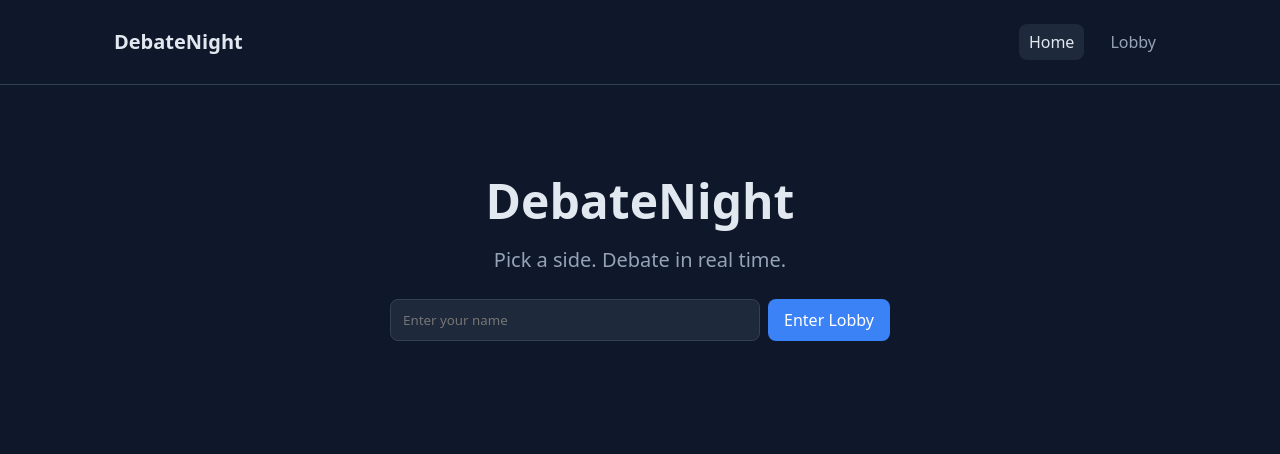
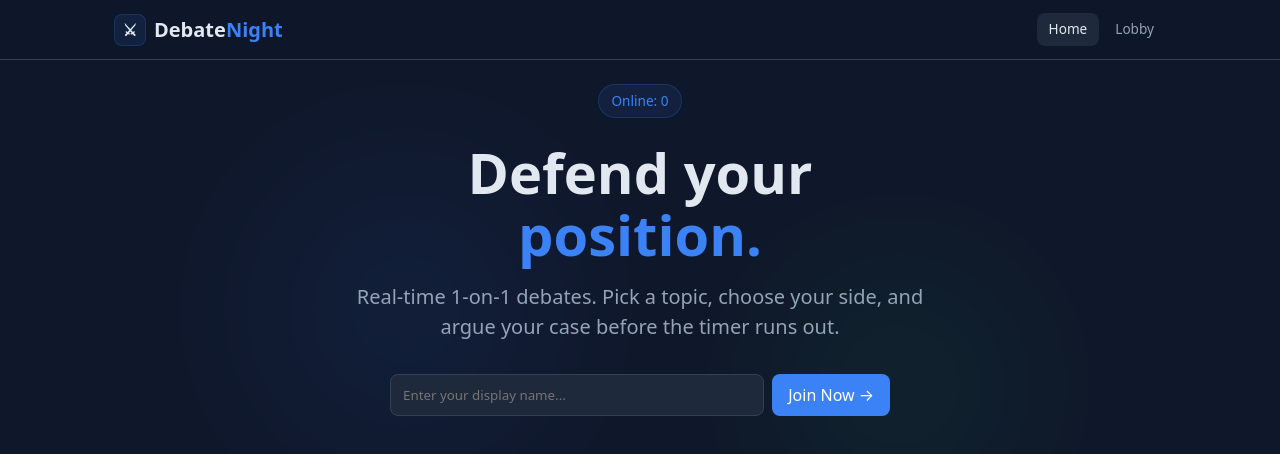
Before and after one commit to Tom14580/DebateNight, a React (Vite) app in the folder client/: page / in a window 1280 px wide. Shown: the top 454 px of the page. Built offline with nearby package versions, Linux system fonts and the light colour scheme; no server answers.

Commit message:
UI Update

```diff
--- a/client/src/components/Chat/MessageBubble.jsx
+++ b/client/src/components/Chat/MessageBubble.jsx
@@ -9,8 +9,14 @@ export default function MessageBubble({
   messageUserId,
 }) {
   const isMine = myUserId == messageUserId;
+  const sideClass = side === "For" ? "message-for" : "message-against";
 
-  const sideClass = side === "For" ? "message-for" : "message-against";
+
+  const formatTime = (timestamp) => {
+    if (!timestamp) return "Invalid time";
+    const date = new Date(Number(timestamp));
+    return isNaN(date.getTime()) ? "Invalid time" : date.toLocaleTimeString([], { hour: '2-digit', minute: '2-digit' });
+  };
 
   return (
     <div className={`message-row ${isMine ? "theirs" : "mine"}`}>
@@ -23,7 +29,7 @@ export default function MessageBubble({
         <div className="message-text">{text}</div>
 
         <div className="message-time">
-          {new Date(timestamp).toLocaleTimeString()}
+          {formatTime(timestamp)}
         </div>
       </div>
     </div>
--- a/client/src/components/shared/Navbar.jsx
+++ b/client/src/components/shared/Navbar.jsx
@@ -4,23 +4,30 @@ import "../../styles/Navbar.css";
 export default function Navbar() {
   const location = useLocation();
 
+  const isActive = (path) => location.pathname === path;
+
   return (
     <nav className="navbar">
-      <div className="container flex-between">
-        <div className="navbar-logo">
-          <Link to="/">DebateNight</Link>
-        </div>
+      <div className="navbar-inner container">
+
+        <Link to="/" className="navbar-logo">
+          <div className="logo-icon">⚔</div>
+          <span>
+            Debate<span className="logo-accent">Night</span>
+          </span>
+        </Link>
 
         <div className="navbar-links">
           <Link
             to="/"
-            className={`nav-link ${location.pathname === "/" ? "active" : ""}`}
+            className={`nav-link ${isActive("/") ? "active" : ""}`}
           >
             Home
           </Link>
+
           <Link
             to="/lobby"
-            className={`nav-link ${location.pathname === "/lobby" ? "active" : ""}`}
+            className={`nav-link ${isActive("/lobby") ? "active" : ""}`}
           >
             Lobby
           </Link>
--- /dev/null
+++ b/client/src/hooks/useOnlineCount.jsx
@@ -0,0 +1,25 @@
+import { useState, useEffect } from "react";
+
+export function useOnlineCount() {
+    const [count, setCount] = useState(0);
+    const API_URL = import.meta.env.VITE_API_URL;
+
+    useEffect(() => {
+        const fetchCount = async () => {
+        try {
+            const response = await fetch(`${API_URL}/api/online-count`);
+            const data = await response.json();
+            setCount(data.online);
+        } catch (error) {
+            console.error("Failed to fetch online count:", error);
+        }
+        };
+
+        fetchCount();
+
+        const interval = setInterval(fetchCount, 30000);
+        return () => clearInterval(interval);
+    }, [API_URL])
+
+    return count;
+}
--- a/client/src/pages/Home.jsx
+++ b/client/src/pages/Home.jsx
@@ -1,34 +1,87 @@
-import { useState } from "react";
+import { useState, useEffect } from "react";
 import { useNavigate } from "react-router-dom";
+import { useOnlineCount } from "../hooks/useOnlineCount";
 import "../styles/Home.css";
 
 export default function Home() {
   const [displayName, setDisplayName] = useState("");
+  const [savedName, setSavedName] = useState("");
   const navigate = useNavigate();
+  const onlineCount = useOnlineCount();
 
-  function handleSubmit(e) {
-    e.preventDefault();
+  useEffect(() => {
+    const name = localStorage.getItem("displayName");
+    if (name) {
+      setSavedName(name);
+      setDisplayName(name);
+    }
+  }, []);
+
+  function handleEnter(e) {
+    e?.preventDefault();
 
     if (!displayName.trim()) return;
 
-    localStorage.setItem("displayName", displayName.trim());
-    navigate("/lobby");
+    const trimmed = displayName.trim();
+    localStorage.setItem("displayName", trimmed);
+    setSavedName(trimmed);
   }
 
   return (
     <div className="home-page">
-      <div className="home-content">
-        <h1 className="home-title">DebateNight</h1>
+      <div className="home-bg">
+        <div className="bg-blob blob-left"></div>
+        <div className="bg-blob blob-right"></div>
+      </div>
+
+      <div className="home-hero container">
+        <div className="home-badge">Online: {onlineCount}</div>
+
+        <h1 className="home-title">
+          Defend your <br />
+          <span>position.</span>
+        </h1>
 
         <p className="home-subtitle">
-          Pick a side. Debate in real time.
+          Real-time 1-on-1 debates. Pick a topic, choose your side, and argue
+          your case before the timer runs out.
         </p>
 
-        <form onSubmit={handleSubmit} className="home-form mt-lg">
+        <div className="home-cta mt-lg">
+          {savedName ? (
+            <>
+              <p className="welcome-text">
+                Welcome back, <span>{savedName}</span>
+              </p>
+
+              <div className="home-edit-row">
                 <input
                   className="input"
-            type="text"
-            placeholder="Enter your name"
+                  value={displayName}
+                  onChange={(e) => setDisplayName(e.target.value)}
+                />
+
+                <button
+                  className="btn btn-primary"
+                  onClick={handleEnter}
+                  disabled={!displayName.trim()}
+                >
+                  Update
+                </button>
+              </div>
+
+              <button
+                className="btn btn-primary mt-sm home-full-btn"
+                onClick={() => navigate("/lobby")}
+              >
+                Enter Lobby →
+              </button>
+            </>
+          ) : (
+            <form onSubmit={handleEnter} className="home-form">
+              <input
+                className="input"
+                placeholder="Enter your display name..."
                 value={displayName}
                 onChange={(e) => setDisplayName(e.target.value)}
               />
@@ -38,9 +91,11 @@ export default function Home() {
                 className="btn btn-primary"
                 disabled={!displayName.trim()}
               >
-            Enter Lobby
+                Join Now →
               </button>
             </form>
+          )}
+        </div>
       </div>
     </div>
   );
--- a/client/src/styles/Home.css
+++ b/client/src/styles/Home.css
@@ -1,41 +1,125 @@
 .home-page {
-  height: calc(100vh - 60px);
-  display: flex;
-  justify-content: center;
-  align-items: flex-start;
-  padding-top: 80px;
+  position: relative;
+  min-height: calc(100vh - 60px);
   overflow: hidden;
 }
 
-/* Content wrapper */
-.home-content {
+.home-bg {
+  position: absolute;
+  inset: 0;
+  z-index: 0;
+}
+
+.bg-blob {
+  position: absolute;
+  border-radius: 50%;
+  filter: blur(80px);
+  opacity: 0.08;
+}
+
+.blob-left {
+  width: 300px;
+  height: 300px;
+  background: var(--accent);
+  top: 100px;
+  left: 20%;
+}
+
+.blob-right {
+  width: 250px;
+  height: 250px;
+  background: var(--for-color);
+  top: 200px;
+  right: 20%;
+}
+
+.home-hero {
+  position: relative;
+  z-index: 1;
   text-align: center;
+  padding-top: 100px;
+  max-width: 800px;
+}
+
+.home-badge {
+  display: inline-block;
+  font-size: var(--text-sm);
+  color: var(--accent);
+  background: rgba(59, 130, 246, 0.1);
+  padding: 6px 12px;
+  border-radius: 999px;
+  border: 1px solid rgba(59, 130, 246, 0.2);
+  margin-bottom: var(--space-lg);
+}
+
+.home-title {
+  font-size: 3.5rem;
+  font-weight: 700;
+  line-height: 1.1;
+  margin-bottom: var(--space-md);
+}
+
+.home-title span {
+  color: var(--accent);
+}
+
+.home-subtitle {
+  font-size: var(--text-lg);
+  color: var(--text-secondary);
+  max-width: 600px;
+  margin: 0 auto var(--space-xl);
+}
+
+.home-cta {
   max-width: 500px;
+  margin: 0 auto;
+}
+
+.home-form {
+  display: flex;
+  gap: var(--space-sm);
+}
+
+.home-form .input {
+  flex: 1;
+}
+
+.welcome-text {
+  margin-bottom: var(--space-sm);
+}
+
+.welcome-text span {
+  color: var(--text-primary);
+  font-weight: 500;
+}
+
+.home-edit-row {
+  display: flex;
+  gap: var(--space-sm);
+  margin-bottom: var(--space-sm);
+}
+
+.home-edit-row .input {
+  flex: 1;
+}
+
+.home-full-btn {
   width: 100%;
 }
 
-/* Title */
+@media (max-width: 640px) {
   .home-title {
-  font-size: 3rem;
-  font-weight: 700;
-  color: var(--text-primary);
+    font-size: 2.5rem;
   }
 
-/* Subtitle */
-.home-subtitle {
-  margin-top: var(--space-sm);
-  font-size: var(--text-lg);
-  color: var(--text-secondary);
+  .home-form,
+  .home-edit-row {
+    flex-direction: column;
   }
 
-/* Form */
-.home-form {
-  display: flex;
-  gap: var(--space-sm);
-  margin-top: var(--space-lg);
+  .home-form .btn,
+  .home-edit-row .btn,
+  .home-full-btn {
+    width: 100%;
   }
-
-/* Input expands */
-.home-form .input {
-  flex: 1;
 }
--- a/client/src/styles/Navbar.css
+++ b/client/src/styles/Navbar.css
@@ -1,45 +1,98 @@
-/* =========================
-   NAVBAR
-========================= */
+.navbar {
+  position: fixed;
+  top: 0;
+  left: 0;
+  right: 0;
 
-.navbar {
-  width: 100%;
+  height: 60px;
+  z-index: 1000;
+
+  background: rgba(15, 23, 42, 0.7); /* semi-transparent */
+  backdrop-filter: blur(10px);
+
   border-bottom: 1px solid var(--border);
-  background: var(--bg-primary);
 }
 
-/* Logo */
-.navbar-logo a {
-  color: var(--text-primary);
-  font-size: var(--text-lg);
-  font-weight: 600;
-  text-decoration: none;
+/* Inner layout */
+.navbar-inner {
+  display: flex;
+  align-items: center;
+  justify-content: space-between;
+  height: 100%;
 }
 
-/* Links container */
+.navbar-logo {
+  display: flex;
+  align-items: center;
+  gap: var(--space-sm);
+
+  text-decoration: none;
+  color: var(--text-primary);
+  font-weight: 600;
+  font-size: var(--text-lg);
+}
+
+/* Icon */
+.logo-icon {
+  width: 32px;
+  height: 32px;
+
+  display: flex;
+  align-items: center;
+  justify-content: center;
+
+  border-radius: var(--radius-sm);
+  background: rgba(59, 130, 246, 0.1);
+  border: 1px solid rgba(59, 130, 246, 0.2);
+
+  font-size: 16px;
+  transition: background 0.15s ease;
+}
+
+.navbar-logo:hover .logo-icon {
+  background: rgba(59, 130, 246, 0.2);
+}
+
+/* Accent part of logo */
+.logo-accent {
+  color: var(--accent);
+}
+
 .navbar-links {
   display: flex;
-  gap: var(--space-md);
+  gap: var(--space-xs);
 }
 
-/* Link */
+/* Link base */
 .nav-link {
+  display: flex;
+  align-items: center;
+
+  padding: 6px 12px;
+  border-radius: var(--radius-sm);
+
+  font-size: var(--text-sm);
+  font-weight: 500;
+
+  text-decoration: none;
   color: var(--text-secondary);
-  text-decoration: none;
-  font-size: var(--text-md);
-  padding: 6px 10px;
-  border-radius: var(--radius-sm);
-  transition: background 0.15s ease, color 0.15s ease;
+
+  transition: all 0.15s ease;
 }
 
 /* Hover */
 .nav-link:hover {
-  background: var(--bg-tertiary);
+  background: rgba(51, 65, 85, 0.5); /* softer than bg-tertiary */
   color: var(--text-primary);
 }
 
-/* Active route */
+/* Active */
 .nav-link.active {
   background: var(--bg-secondary);
   color: var(--text-primary);
 }
+
+/* Prevent content hiding under fixed navbar */
+body {
+  padding-top: 60px;
+}
--- a/client/src/styles/global.css
+++ b/client/src/styles/global.css
@@ -207,3 +207,8 @@ input, textarea {
 .mt-sm { margin-top: var(--space-sm); }
 .mt-md { margin-top: var(--space-md); }
 .mt-lg { margin-top: var(--space-lg); }
+
+::selection {
+  background: var(--accent);
+  color: white;
+}
```
Also changed, not shown: client/src/components/Lobby/LobbyPage.jsx (+32 -14 lines), 1 other file (tests, documents, lock files or other folders). Lines whose indentation alone changed are shown as unchanged.
